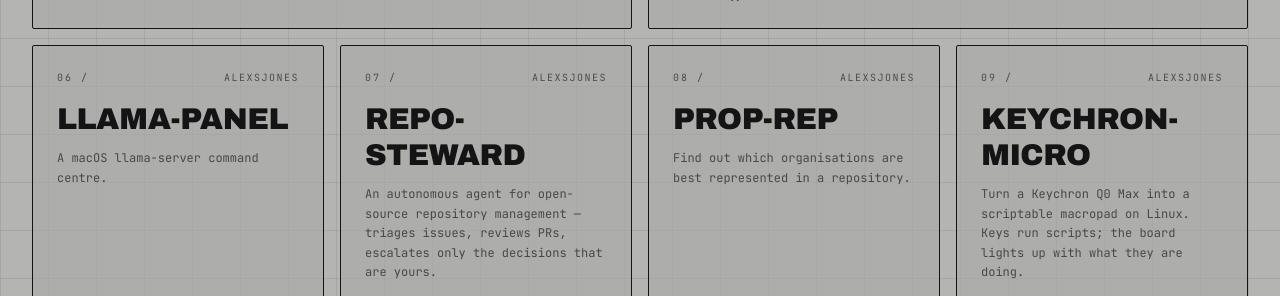
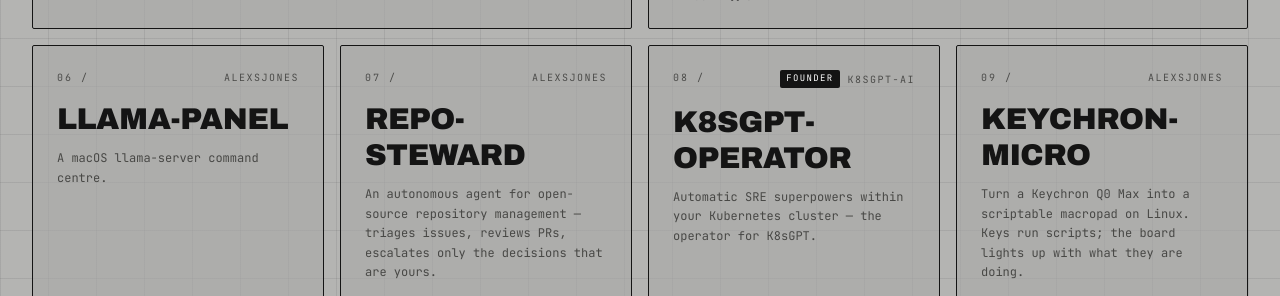
Before and after one commit to AlexsJones/website, a Next.js app: page / in a window 1280 px wide. Shown: the part 2108-2404 px from the top of the page. Built offline with nearby package versions, Linux system fonts and the light colour scheme; no server answers.

Commit message:
Swap prop-rep for k8sgpt-operator in projects

```diff
--- a/src/data/projects.ts
+++ b/src/data/projects.ts
@@ -78,13 +78,14 @@
     tags: ["agents", "automation"],
   },
   {
-    name: "prop-rep",
-    repo: "AlexsJones/prop-rep",
+    name: "k8sgpt-operator",
+    repo: "k8sgpt-ai/k8sgpt-operator",
     description:
-      "Find out which organisations are best represented in a repository.",
+      "Automatic SRE superpowers within your Kubernetes cluster — the operator for K8sGPT.",
     language: "Go",
-    stars: 16,
-    tags: ["OSS analytics"],
+    stars: 465,
+    role: "founder",
+    tags: ["Kubernetes", "AI", "operator"],
   },
   {
     name: "keychron-micro",
```
